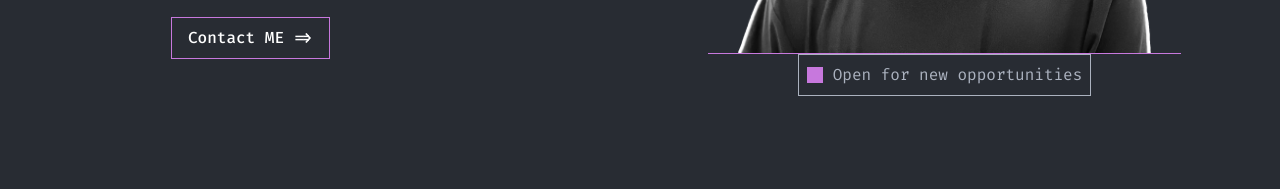
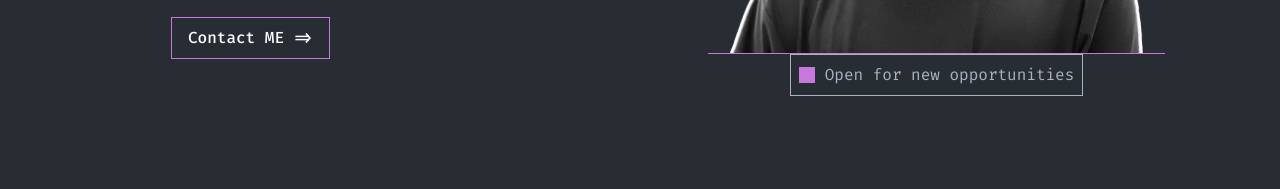
Before and after one commit to ibrahimzadraan/ibrahimzadran, a website: page index.html in a window 1280 px wide. Shown: the part 459-648 px from the top of the page. Drawn offline with Linux system fonts and the light colour scheme; files whose address does not match are found by name.

Commit message:
Update index.html

```diff
--- a/index.html
+++ b/index.html
@@ -179,15 +179,15 @@
             />
             <svg
               xmlns="http://www.w3.org/2000/svg"
-              width="473"
+              width="457"
               height="1"
-              viewBox="0 0 473 1"
+              viewBox="0 0 457 1"
               fill="none"
             >
               <path
                 fill-rule="evenodd"
                 clip-rule="evenodd"
-                d="M473 1H0V0H473V1Z"
+                d="M457 1H0V0H457V1Z"
                 fill="#C778DD"
               />
             </svg>
```
